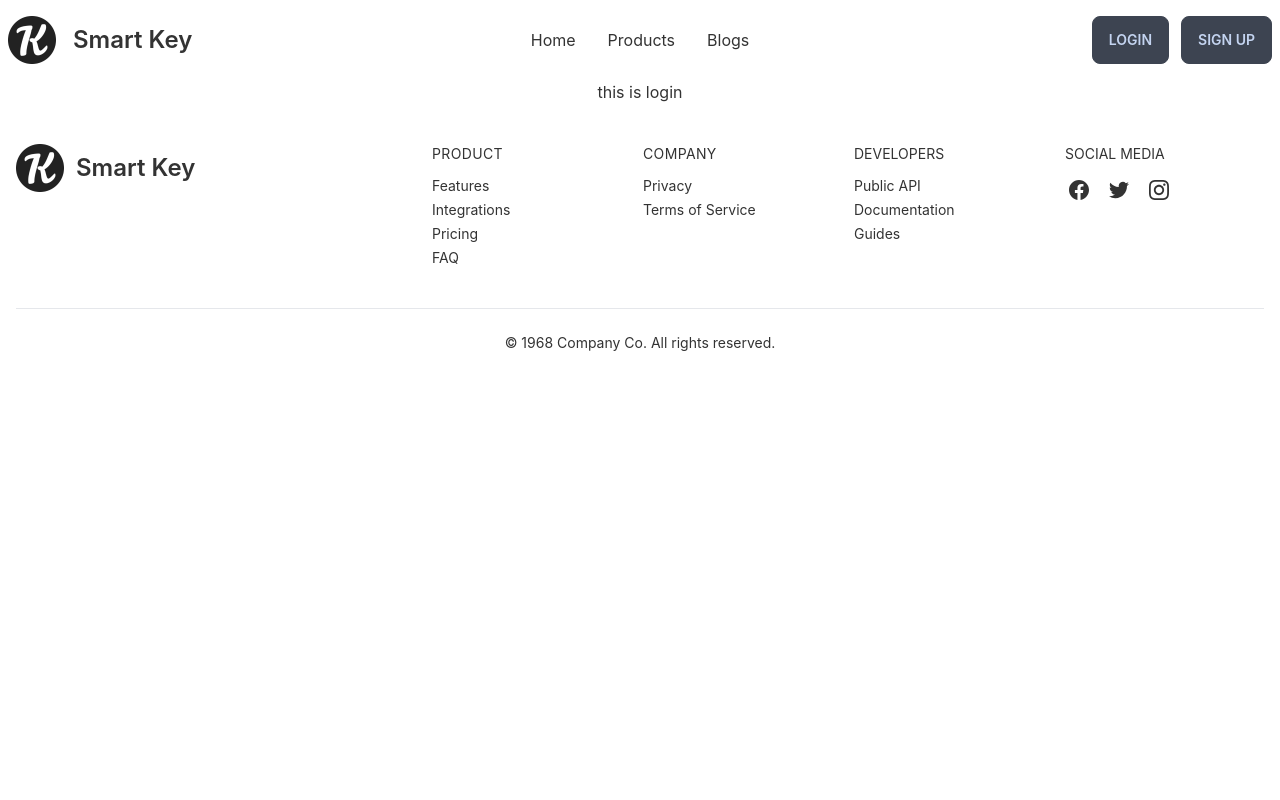
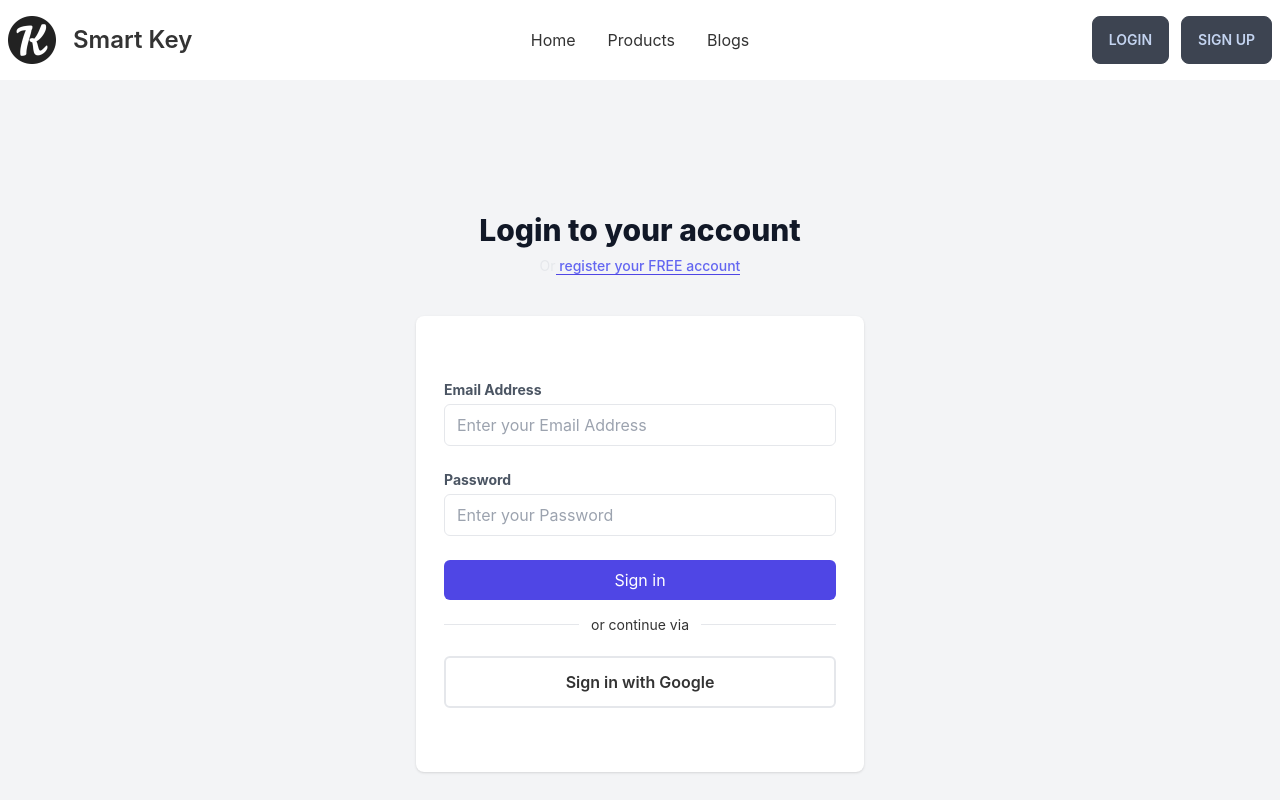
Before and after one commit to Anas-Mahmud/smart-key-client, a React (Create React App) app: page /login in a window 1280 px wide. Shown: the top 800 px of the page. Built offline with nearby package versions, Linux system fonts and the light colour scheme.

Commit message:
login form

```diff
--- a/src/Pages/Login/Login.js
+++ b/src/Pages/Login/Login.js
@@ -1,9 +1,42 @@
 import React from 'react';
+import { Link } from 'react-router-dom';
 
 const Login = () => {
     return (
-        <div className='flex justify-center items-center'>
-            <h2>this is login</h2>
+        <div className='mb-4'>
+            <main className="min-h-screen flex flex-col items-center justify-center bg-gray-100 space-y-10 py-12 px-4 sm:px-6 lg:px-8">
+                <div>
+                    <h1 className="mt-6 text-center text-3xl font-extrabold text-gray-900">Login to your account</h1>
+                    <p className="mt-2 text-center text-sm text-gray-200">
+                        Or
+                        <Link to={'/signup'} className="font-medium text-indigo-500 border-b border-indigo-600"> register your FREE account </Link>
+                    </p>
+                </div>
+                <div className="max-w-md w-full mx-auto bg-white shadow rounded-lg p-7 py-16 space-y-6">
+                    <div className="flex flex-col">
+                        <label className="text-sm font-bold text-gray-600 mb-1" for="email">Email Address</label>
+                        <input className="border rounded-md bg-white px-3 py-2" type="text" name="email" id="email" placeholder="Enter your Email Address" />
+                    </div>
+                    <div className="flex flex-col">
+                        <label className="text-sm font-bold text-gray-600 mb-1" for="password">Password</label>
+                        <input className="border rounded-md bg-white px-3 py-2" type="password" name="password" id="password" placeholder="Enter your Password" />
+                    </div>
+                    <div>
+                        <button className="w-full bg-indigo-600 text-white rounded-md p-2">Sign in</button>
+                    </div>
+                    <div className="relative pb-2">
+                        <div className="absolute top-0 left-0 w-full border-b"></div>
+                        <div className="absolute -top-3 left-0 w-full text-center">
+                            <span className="bg-white px-3 text-sm">or continue via</span>
+                        </div>
+                    </div>
+                    <div className="">
+                        <div className="border-2 rounded-md p-3 cursor-pointer hover:border-gray-600 text-center">
+                            <h2 className='font-semibold'>Sign in with Google</h2>
+                        </div>
+                    </div>
+                </div>
+            </main>
         </div>
     );
 };
--- a/src/Pages/Login/SignUp.js
+++ b/src/Pages/Login/SignUp.js
@@ -4,57 +4,57 @@ import { Link } from 'react-router-dom';
 const SignUp = () => {
     return (
         <div>
-            <main class="flex w-full">
-                <div class="max-h-screen hidden md:block mx-auto">
-                    <img class="object-cover h-full w-full"
+            <main className="flex w-full">
+                <div className="max-h-screen hidden md:block mx-auto">
+                    <img className="object-cover h-full w-full"
                         src="https://img.freepik.com/premium-vector/woman-with-laptop-sitting-office-desk-holding-pen-while-thinking-about-something-concept-illustration_270158-373.jpg"
                         alt="background" />
                 </div>
-                <div class="w-full md:w-4/6 lg:w-3/5 xl:w-2/5 p-10 min-h-screen flex flex-col justify-center">
-                    <div class="mb-10">
-                        <svg xmlns="http://www.w3.org/2000/svg" class="h-16 w-16 text-indigo-600" viewBox="0 0 20 20"
+                <div className="w-full md:w-4/6 lg:w-3/5 xl:w-2/5 p-10 min-h-screen flex flex-col justify-center">
+                    <div className="mb-10">
+                        <svg xmlns="http://www.w3.org/2000/svg" className="h-16 w-16 text-indigo-600" viewBox="0 0 20 20"
                             fill="currentColor">
                             <path fill-rule="evenodd"
                                 d="M9.504 1.132a1 1 0 01.992 0l1.75 1a1 1 0 11-.992 1.736L10 3.152l-1.254.716a1 1 0 11-.992-1.736l1.75-1zM5.618 4.504a1 1 0 01-.372 1.364L5.016 6l.23.132a1 1 0 11-.992 1.736L4 7.723V8a1 1 0 01-2 0V6a.996.996 0 01.52-.878l1.734-.99a1 1 0 011.364.372zm8.764 0a1 1 0 011.364-.372l1.733.99A1.002 1.002 0 0118 6v2a1 1 0 11-2 0v-.277l-.254.145a1 1 0 11-.992-1.736l.23-.132-.23-.132a1 1 0 01-.372-1.364zm-7 4a1 1 0 011.364-.372L10 8.848l1.254-.716a1 1 0 11.992 1.736L11 10.58V12a1 1 0 11-2 0v-1.42l-1.246-.712a1 1 0 01-.372-1.364zM3 11a1 1 0 011 1v1.42l1.246.712a1 1 0 11-.992 1.736l-1.75-1A1 1 0 012 14v-2a1 1 0 011-1zm14 0a1 1 0 011 1v2a1 1 0 01-.504.868l-1.75 1a1 1 0 11-.992-1.736L16 13.42V12a1 1 0 011-1zm-9.618 5.504a1 1 0 011.364-.372l.254.145V16a1 1 0 112 0v.277l.254-.145a1 1 0 11.992 1.736l-1.735.992a.995.995 0 01-1.022 0l-1.735-.992a1 1 0 01-.372-1.364z"
                                 clip-rule="evenodd" />
                         </svg>
-                        <h1 class="mt-10 text-5xl font-extrabold">Register</h1>
+                        <h1 className="mt-10 text-5xl font-extrabold">Register</h1>
                     </div>
-                    <div class="w-full mx-auto space-y-6">
-                        <div class="flex flex-col">
-                            <label class="text-sm font-bold text-gray-600 mb-1" for="email">Your Name</label>
+                    <div className="w-full mx-auto space-y-6">
+                        <div className="flex flex-col">
+                            <label className="text-sm font-bold text-gray-600 mb-1" for="email">Your Name</label>
                             <input type="text" name="name" id="name"
-                                class="w-full rounded-md px-4 py-2 mt-1 text-sm outline-none border-2 border-gray-200 focus:border-indigo-500"
+                                className="w-full rounded-md px-4 py-2 mt-1 text-sm outline-none border-2 border-gray-200 focus:border-indigo-500"
                                 placeholder="Your name" />
                         </div>
-                        <div class="flex flex-col">
-                            <label class="text-sm font-bold text-gray-600 mb-1" for="email">Your Photo</label>
+                        <div className="flex flex-col">
+                            <label className="text-sm font-bold text-gray-600 mb-1" for="email">Your Photo</label>
                             <input type="file" name="photo" id="photo"
-                                class="w-full rounded-md px-4 py-2 mt-1 text-sm outline-none border-2 border-gray-200 focus:border-indigo-500" />
+                                className="w-full rounded-md px-4 py-2 mt-1 text-sm outline-none border-2 border-gray-200 focus:border-indigo-500" />
                         </div>
-                        <div class="flex flex-col">
-                            <label class="text-sm font-bold text-gray-600 mb-1" for="email">Email Address</label>
+                        <div className="flex flex-col">
+                            <label className="text-sm font-bold text-gray-600 mb-1" for="email">Email Address</label>
                             <input type="text" name="email" id="email"
-                                class="w-full rounded-md px-4 py-2 mt-1 text-sm outline-none border-2 border-gray-200 focus:border-indigo-500"
+                                className="w-full rounded-md px-4 py-2 mt-1 text-sm outline-none border-2 border-gray-200 focus:border-indigo-500"
                                 placeholder="jonn@doe.com" />
                         </div>
-                        <div class="flex flex-col">
-                            <label class="text-sm font-bold text-gray-600 mb-1" for="password">Password</label>
+                        <div className="flex flex-col">
+                            <label className="text-sm font-bold text-gray-600 mb-1" for="password">Password</label>
                             <input type="password" name="password" id="password"
-                                class="w-full rounded-md px-4 py-2 mt-1 text-sm outline-none border-2 border-gray-200 focus:border-indigo-500"
+                                className="w-full rounded-md px-4 py-2 mt-1 text-sm outline-none border-2 border-gray-200 focus:border-indigo-500"
                                 placeholder="******" />
                         </div>
                         <div>
-                            <button class="w-full bg-indigo-600 text-white rounded-md p-2">Sign Up</button>
+                            <button className="w-full bg-indigo-600 text-white rounded-md p-2">Sign Up</button>
                         </div>
-                        <div class="relative pb-2">
-                            <div class="absolute top-0 left-0 w-full border-b"></div>
-                            <div class="absolute -top-3 left-0 w-full text-center">
-                                <span class="bg-white px-3 text-sm">or</span>
+                        <div className="relative pb-2">
+                            <div className="absolute top-0 left-0 w-full border-b"></div>
+                            <div className="absolute -top-3 left-0 w-full text-center">
+                                <span className="bg-white px-3 text-sm">or</span>
                             </div>
                         </div>
-                        <div class="text-center w-full">
-                            <Link href="#" class="font-medium text-indigo-600 border-b border-indigo-600 text-sm">
+                        <div className="text-center w-full">
+                            <Link to={'/login'} className="font-medium text-indigo-600 border-b border-indigo-600 text-sm">
                                 Login to your existing account
                             </Link>
                         </div>
```
